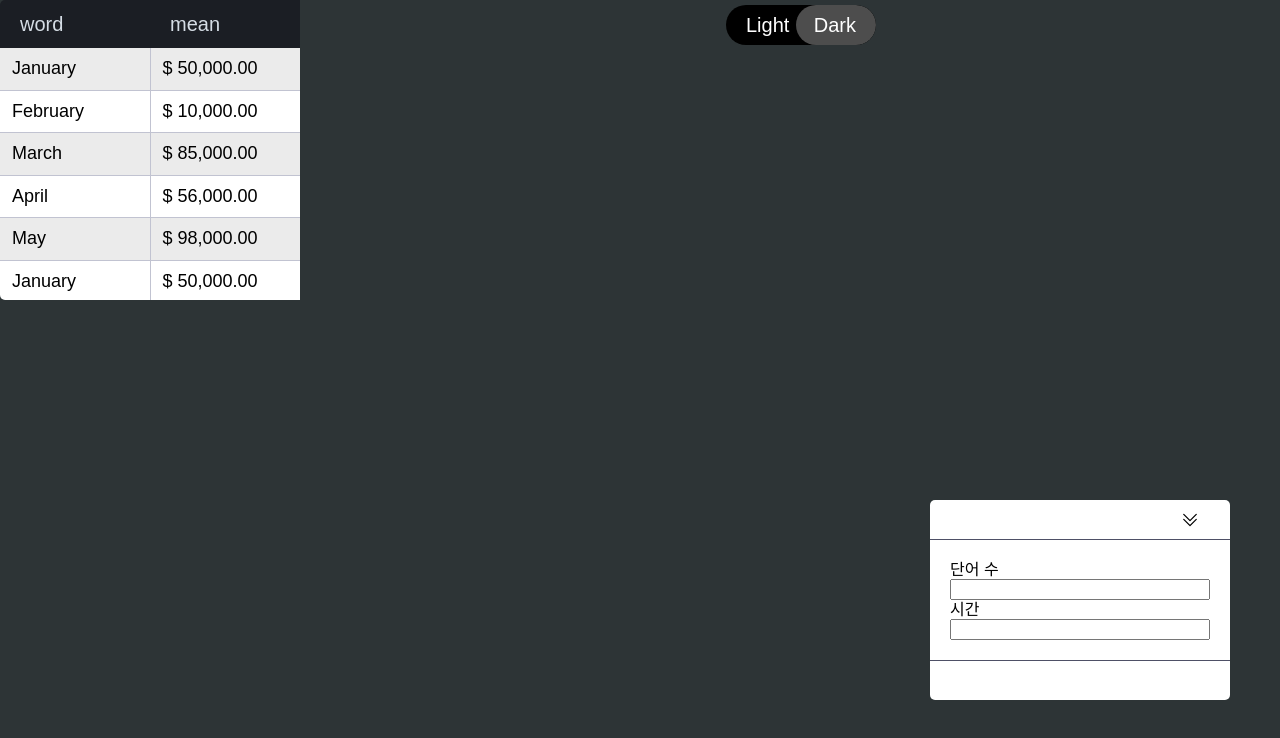
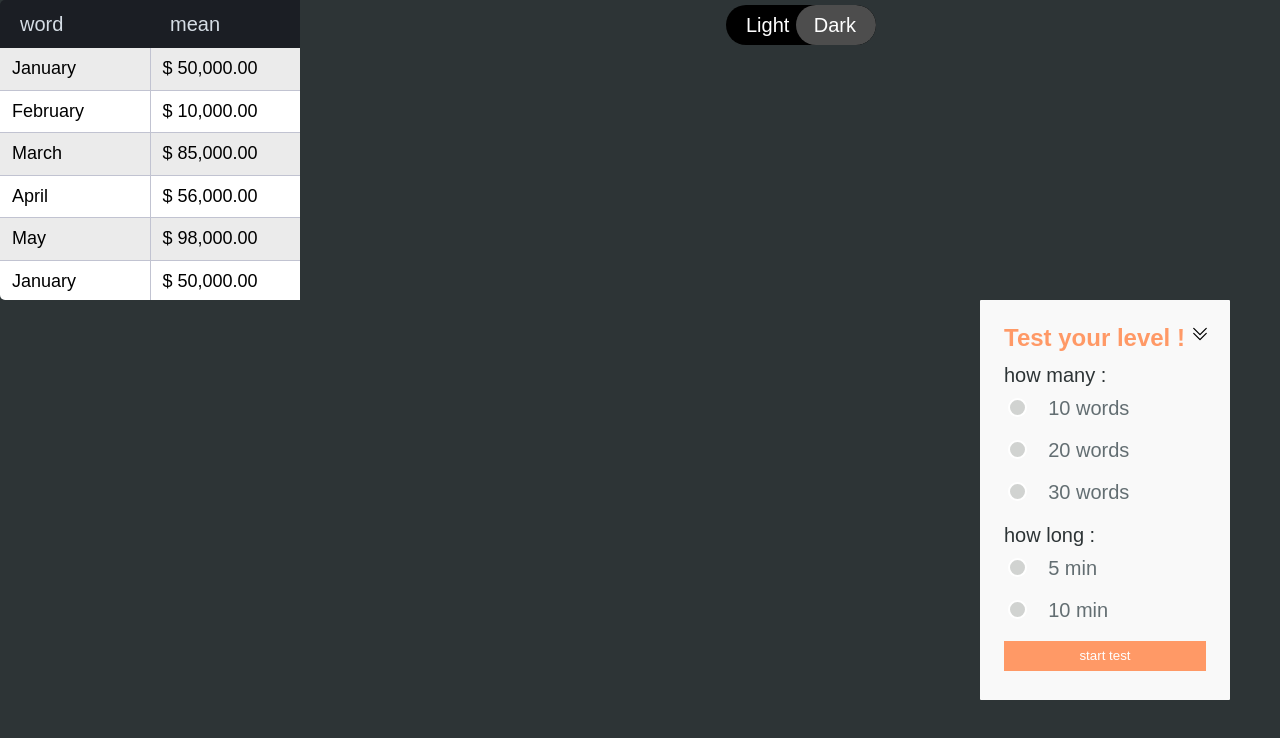
Before and after one commit to mahwin/pre-programming, a Next.js app in the folder frontend/: page /p in a window 1280 px wide. Both pictures are taken after a click on the element 1205 px from the left and 725 px from the top of the page. Shown: the top 738 px of the page. Built offline with nearby package versions, Linux system fonts and the light colour scheme.

Commit message:
Style : user test component 디자인 추가

```diff
--- a/frontend/components/TestButton.tsx
+++ b/frontend/components/TestButton.tsx
@@ -77,31 +77,27 @@ const TestInputBox = styled(motion.div)`
   position: fixed;
   bottom: 100px;
   right: 50px;
-  width: 300px;
-  height: 200px;
-  background-color: white;
-  border-radius: 5px;
+  width: 250px;
+  height: 400px;
+  padding: 24px;
+  background-color: #f9f9f9;
+  border-radius: 1px;
 `;
 
 const BtnBox = styled.div`
-  position: relative;
-  border-bottom: 1px solid #4e5066;
   display: flex;
-  flex-direction: row-reverse;
-  padding: 10px;
-  height: 40px;
-  width: 100%;
-  overflow: hidden;
 `;
-
-const ContentBox = styled.div`
-  display: flex;
-  padding: 20px;
-  flex-direction: column;
+const Title = styled.h2`
+  color: #f96;
+  font-size: 24px;
+  font-weight: 900;
+  margin-bottom: 10px;
 `;
 
 const Btn = styled.div`
   position: absolute;
+
+  right: 0;
   &:hover {
     cursor: pointer;
     color: ${(props) => props.theme.colorTheme.hoverPrimary};
@@ -109,46 +105,135 @@ const Btn = styled.div`
   }
 `;
 
-const StartBtn = styled.div`
-  border-top: 1px solid #4e5066;
-  height: 40px;
-  width: 100%;
-  position: absolute;
-  bottom: 0;
+const Label = styled.label`
+  display: block;
+  font-size: 20px;
+  font-weight: 500;
+  margin-left: 20px;
+  color: #636e72;
+  cursor: pointer;
 `;
 
-const InputBox = styled.div`
-  display: flex;
-  flex-direction: column;
+const RadioInput = styled.input.attrs({
+  type: "radio",
+})`
+  cursor: pointer;
+  width: 8%;
+  height: 34px;
+  margin-bottom: 5px;
+  &:after {
+    width: 15px;
+    height: 15px;
+    border-radius: 15px;
+    top: 8px;
+    left: -1px;
+    position: relative;
+    background-color: #d1d3d1;
+    content: "";
+    display: inline-block;
+    visibility: visible;
+    border: 2px solid white;
+  }
+  &:checked:after {
+    width: 15px;
+    height: 15px;
+    border-radius: 15px;
+    top: 8px;
+    left: -1px;
+    position: relative;
+    background-color: #f96;
+    content: "";
+    display: inline-block;
+    visibility: visible;
+    border: 2px solid white;
+  }
+`;
+
+const ContentBox = styled.div`
+  margin-bottom: 10px;
+`;
+
+const SubmitButton = styled.button`
+  width: 100%;
+  background-color: #f96;
+  height: 30px;
+  color: white;
+  border: none;
+  cursor: pointer;
+  :hover {
+    background: #f97f51;
+    transition: background-color 0.3s ease-in-out;
+  }
+`;
+
+const Ul = styled.ul`
+  cursor: pointer;
+  li {
+    display: flex;
+    align-items: center;
+    :hover {
+      border-radius: 2px;
+      background-color: lightgray;
+    }
+  }
+`;
+
+const SubTitle = styled.h3`
+  font-size: 20px;
+  font-weight: 500;
+  color: #2d3436;
 `;
 
 function FloatingButton() {
   const [isOpen, setIsOpen] = useState<boolean>(false);
-
   const onClick = () => {
     setIsOpen((prev) => !prev);
   };
+  const onSubmit = () => {};
+
   return (
     <>
       {isOpen ? (
         <AnimatePresence>
           <TestInputBox layoutId="test">
             <BtnBox>
+              <Title> Test your level ! </Title>
               <Btn onClick={onClick}>
                 <DownArrowSvg />
               </Btn>
             </BtnBox>
+
             <ContentBox>
-              <InputBox>
-                <label>단어 수</label>
-                <input />
-              </InputBox>
-              <InputBox>
-                <label>시간</label>
-                <input />
-              </InputBox>
+              <SubTitle>how many :</SubTitle>
+              <Ul>
+                <li>
+                  <RadioInput name="many" />
+                  <Label>10 words</Label>
+                </li>
+                <li>
+                  <RadioInput name="many" />
+                  <Label>20 words</Label>
+                </li>
+                <li>
+                  <RadioInput name="many" />
+                  <Label>30 words</Label>
+                </li>
+              </Ul>
             </ContentBox>
-            <StartBtn />
+            <ContentBox>
+              <Ul>
+                <SubTitle>how long : </SubTitle>
+                <li>
+                  <RadioInput name="long" />
+                  <Label>5 min</Label>
+                </li>
+                <li>
+                  <RadioInput name="long" />
+                  <Label>10 min</Label>
+                </li>
+              </Ul>
+            </ContentBox>
+            <SubmitButton onClick={onSubmit}>start test</SubmitButton>
           </TestInputBox>
         </AnimatePresence>
       ) : (
```
